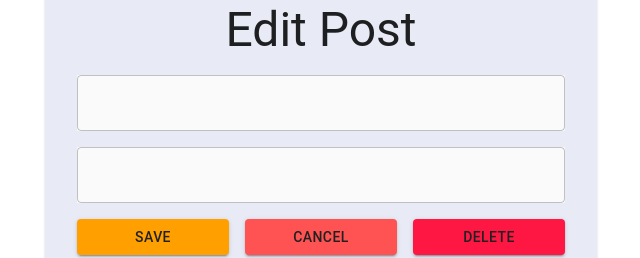
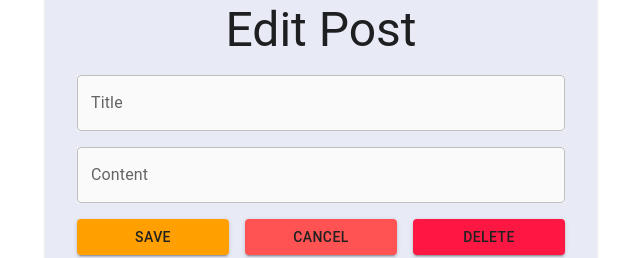
Before and after one commit to ApisitKetmuang/React-Frontend-Test, a React (Vite) app: page /edit/1 in a window 1280 px wide. Shown: the part 158-416 px from the top of the page, without its empty margins (319-959 px from the left). Built offline with nearby package versions, Linux system fonts and the light colour scheme; no server answers.

Commit message:
add label

```diff
--- a/src/App.jsx
+++ b/src/App.jsx
@@ -1,5 +1,5 @@
+import React from "react";
 import { Routes, Route } from "react-router-dom";
-import React from "react";
 
 import Post from "./pages/Post";
 import Draft from "./pages/Draft";
--- a/src/pages/Create.jsx
+++ b/src/pages/Create.jsx
@@ -6,7 +6,7 @@ import Paper from "@mui/material/Paper";
 import Container from "@mui/material/Container";
 import TextField from "@mui/material/TextField";
 import { Button, Grid, Typography } from "@mui/material";
-import { red, amber, grey, indigo, green } from "@mui/material/colors";
+import { red, grey, indigo, green } from "@mui/material/colors";
 
 const Create = () => {
   const baseUrl = "http://dev.opensource-technology.com:3000";
--- a/src/pages/Edit.jsx
+++ b/src/pages/Edit.jsx
@@ -67,6 +67,7 @@ const Edit = () => {
                 id="title"
                 variant="outlined"
                 fullWidth
+                label="Title"
                 style={{ backgroundColor: grey[50] }}
                 value={post.title}
                 onChange={(e) => setPost({ ...post, title: e.target.value })}
@@ -77,6 +78,7 @@ const Edit = () => {
                 id="content"
                 variant="outlined"
                 fullWidth
+                label="Content"
                 style={{ backgroundColor: grey[50] }}
                 value={post.content}
                 onChange={(e) => setPost({ ...post, content: e.target.value })}
--- a/src/pages/Post.jsx
+++ b/src/pages/Post.jsx
@@ -11,7 +11,6 @@ import Typography from "@mui/material/Typography";
 import CardActions from "@mui/material/CardActions";
 import Paper from "@mui/material/Paper";
 import Divider from "@mui/material/Divider";
-
 import { indigo, blue } from "@mui/material/colors";
 
 import Nav from "../components/Nav";
```
